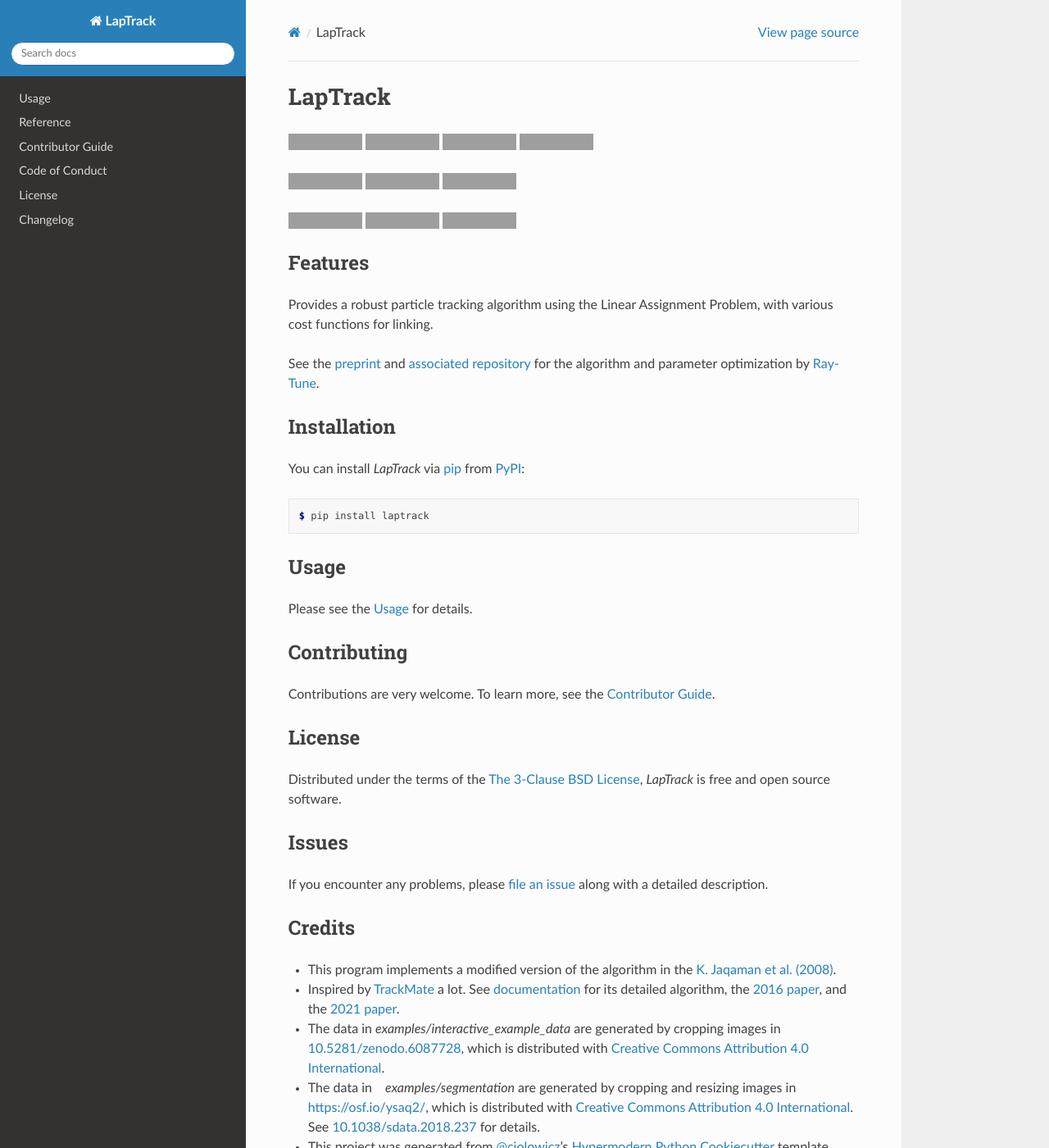
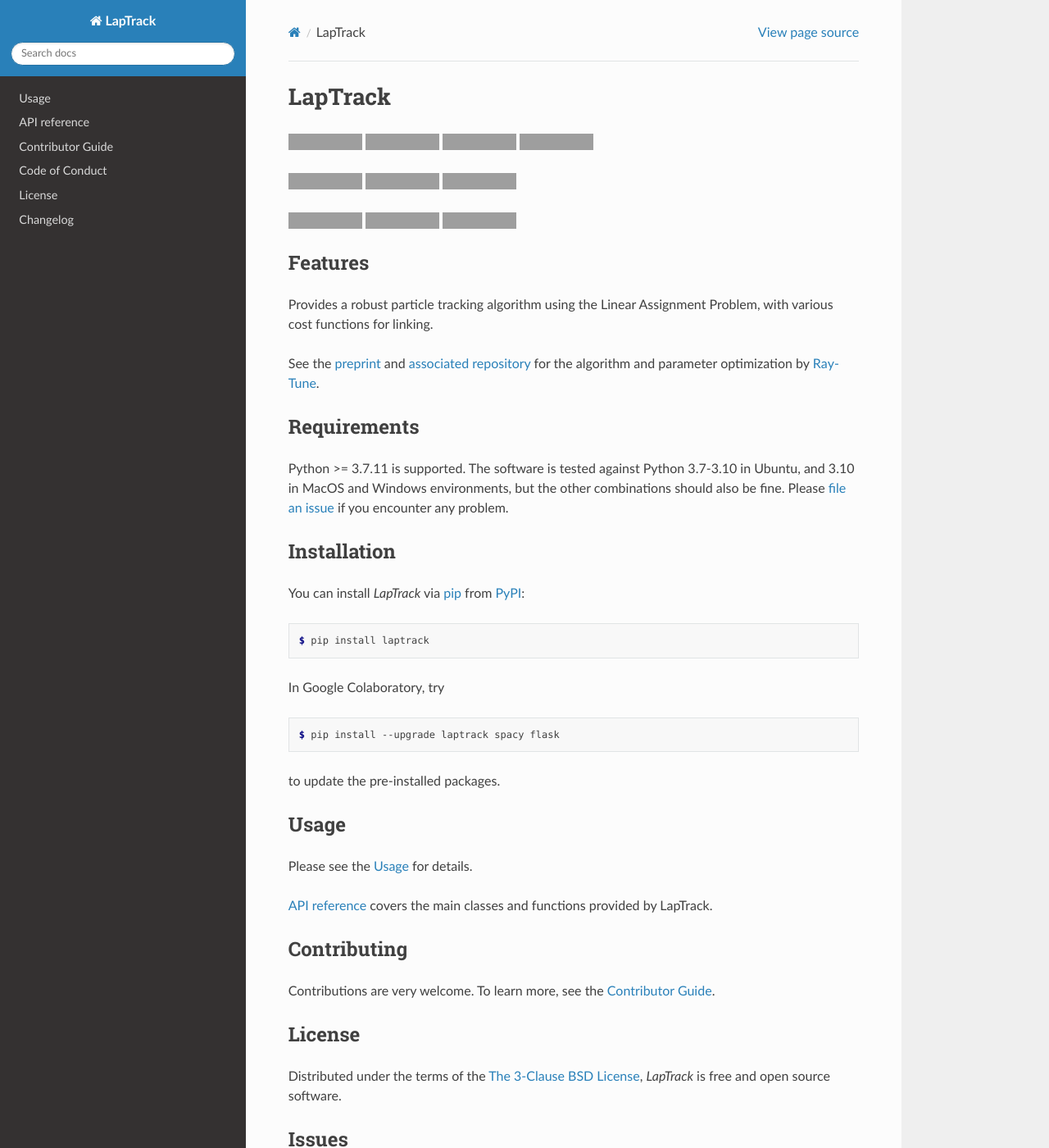
Before and after one commit to yfukai/laptrack, a Sphinx documentation site: the page built from docs/index.rst, in a window 1280 px wide and 1400 px high, cut to the strip 0-1400 px from the top of the window. Shown: the whole strip at 82% size. Built offline with Sphinx 7.4.7 and the Read the Docs theme 2.0.0, drawn with Linux system fonts in a browser that asks for light colours; grey boxes are pictures that could not be loaded.

Commit message:
updated docs

```diff
--- a/README.rst
+++ b/README.rst
@@ -45,6 +45,12 @@ Provides a robust particle tracking algorithm using the Linear Assignment Proble
 
 See the `preprint`_ and `associated repository`_ for the algorithm and parameter optimization by `Ray-Tune`_.
 
+Requirements
+------------
+
+Python >= 3.7.11 is supported.
+The software is tested against Python 3.7-3.10 in Ubuntu, and 3.10 in MacOS and Windows environments,
+but the other combinations should also be fine. Please `file an issue`_ if you encounter any problem.
 
 Installation
 ------------
@@ -55,11 +61,21 @@ You can install *LapTrack* via pip_ from PyPI_:
 
    $ pip install laptrack
 
+In Google Colaboratory, try
+
+.. code:: console
+
+   $ pip install --upgrade laptrack spacy flask
+
+to update the pre-installed packages.
+
 
 Usage
 -----
 
 Please see the Usage_ for details.
+
+`API reference <https://laptrack.readthedocs.io/en/latest/reference.html>`_ covers the main classes and functions provided by LapTrack.
 
 Contributing
 ------------
--- a/docs/index.rst
+++ b/docs/index.rst
@@ -9,7 +9,7 @@
    :maxdepth: 1
 
    usage
-   reference
+   API reference <reference>
    contributing
    Code of Conduct <codeofconduct>
    License <license>
```
Also changed, not shown: docs/reference.rst (+3 -4 lines).
